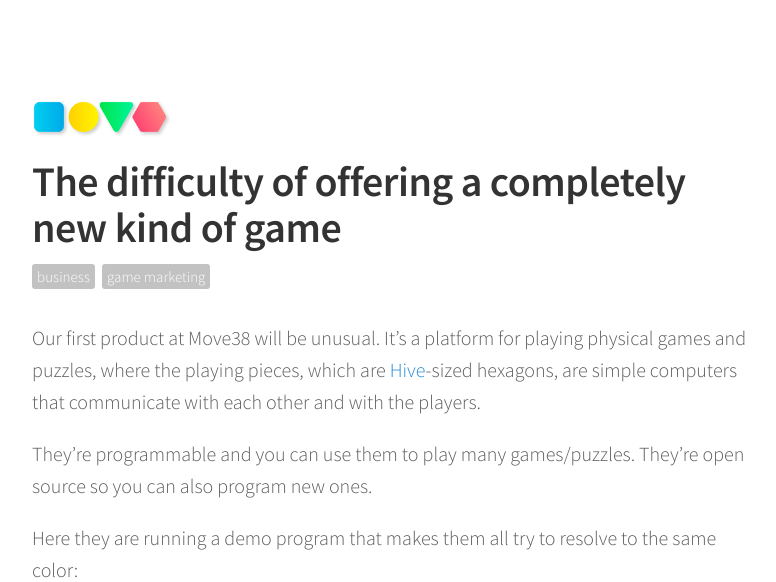
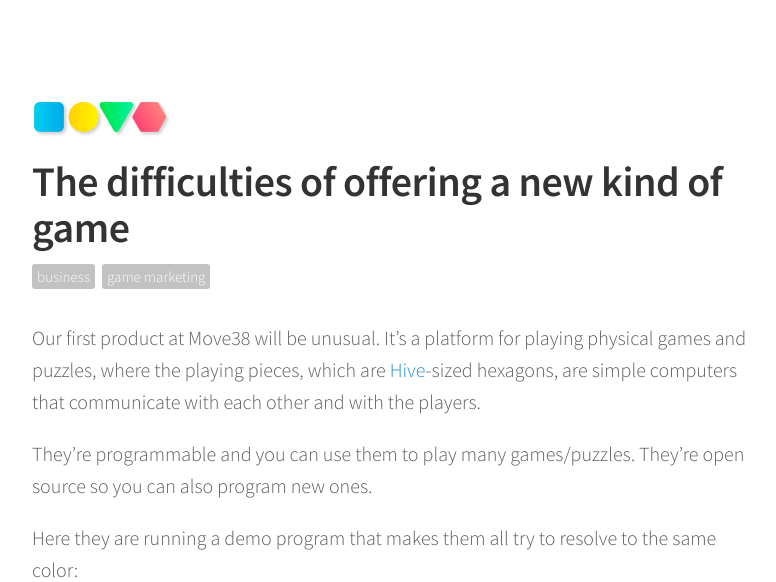
Before and after one commit to jbobrow/Move38-website, a Jekyll site: the page built from _posts/2016-09-28-game-or-game-platform.markdown, in a window 1280 px wide and 900 px high, cut to the strip 0-582 px from the top of the window. Shown: the whole strip, without its empty margins (248-1024 px from the left). Built offline with Jekyll 4.4.1, drawn with Linux system fonts in a browser that asks for light colours; nearby versions of some CDN libraries; comment, search, counter and statistics services are not loaded.

Commit message:
Updated Game Or Game Platform

```diff
--- a/_posts/2016-09-28-game-or-game-platform.markdown
+++ b/_posts/2016-09-28-game-or-game-platform.markdown
@@ -1,5 +1,5 @@
 ---
-title: The difficulty of offering a completely new kind of game
+title: The difficulties of offering a new kind of game
 date: 2016-09-28 09:47:00 -04:00
 tags:
 - business
```
